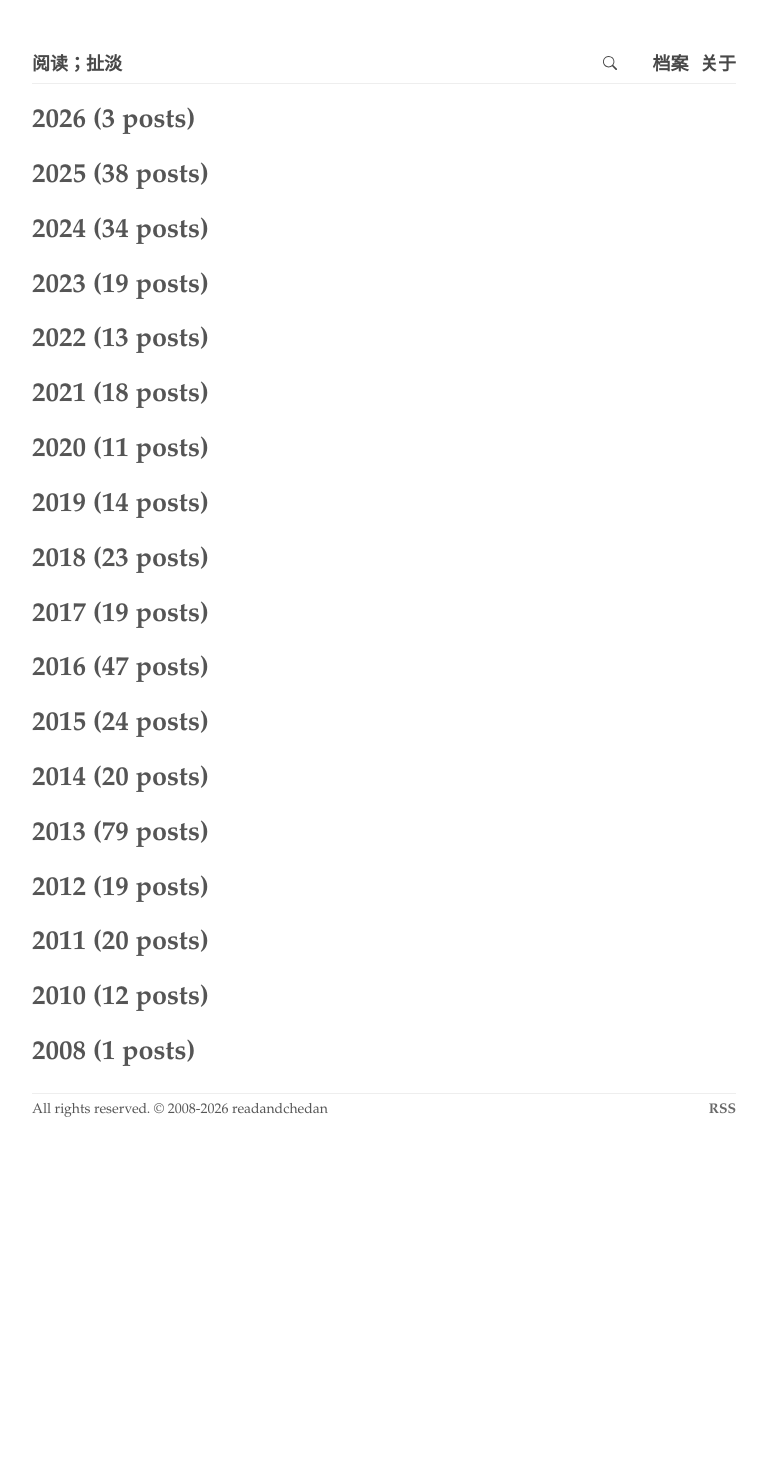
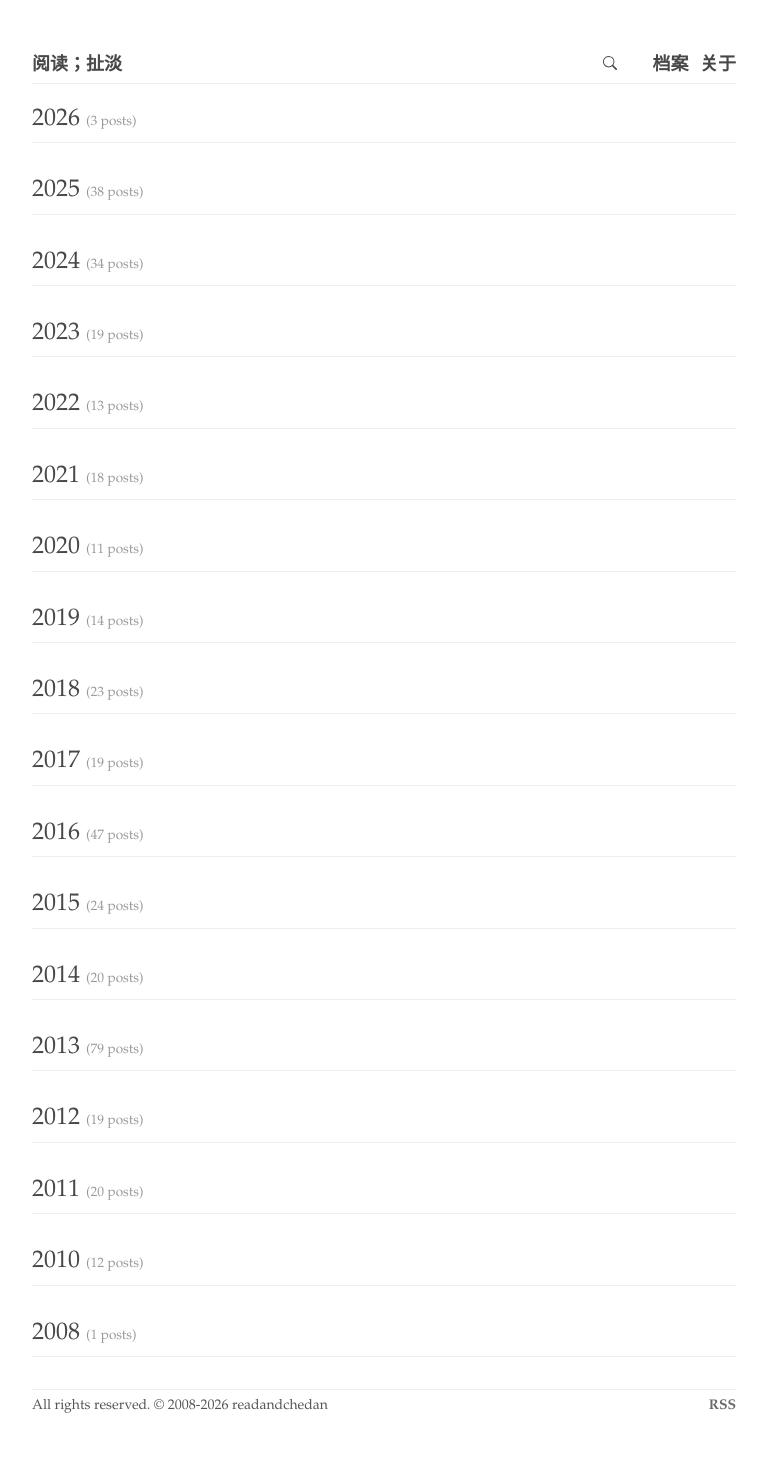
Before and after one commit to readandchedan/readandchedan.github.io, a Jekyll site: the page built from archive.html, in a window 1280 px wide. Shown: the whole page, without its empty margins (256-1023 px from the left). Built offline with Jekyll 4.4.1, drawn with Linux system fonts in a browser that asks for light colours; before the commit the page ends 1177 px from its top, so only the background shows below that.

```diff
--- a/css/stylesheet.css
+++ b/css/stylesheet.css
@@ -319,6 +319,45 @@ img {
     }
 }
 
+/* Archive Page Styling */
+.archive-year {
+    margin-bottom: 2rem;
+}
+
+.archive-year h2 {
+    font-size: 1.5rem;
+    font-weight: normal;
+    margin-bottom: 0.75rem;
+    padding-bottom: 0.25rem;
+    border-bottom: 1px solid #eee;
+    color: #484848;
+}
+
+.archive-count {
+    font-size: 0.85rem;
+    color: #9a9a9a;
+    font-weight: normal;
+}
+
+.archive-list {
+    list-style-type: none;
+    padding-left: 0;
+    margin: 0;
+}
+
+.archive-item {
+    margin-bottom: 0.5rem;
+    line-height: 1.6;
+}
+
+.archive-date {
+    display: inline-block;
+    width: 3.5rem;
+    font-size: 0.85rem;
+    color: #9a9a9a;
+    font-family: 'Helvetica Neue', Helvetica, Arial, sans-serif;
+}
+
 /* Scroll Progress Bar Styling */
 #scroll-progress {
     position: fixed;
```
Also changed, not shown: search.json (added, +14 -0 lines).
